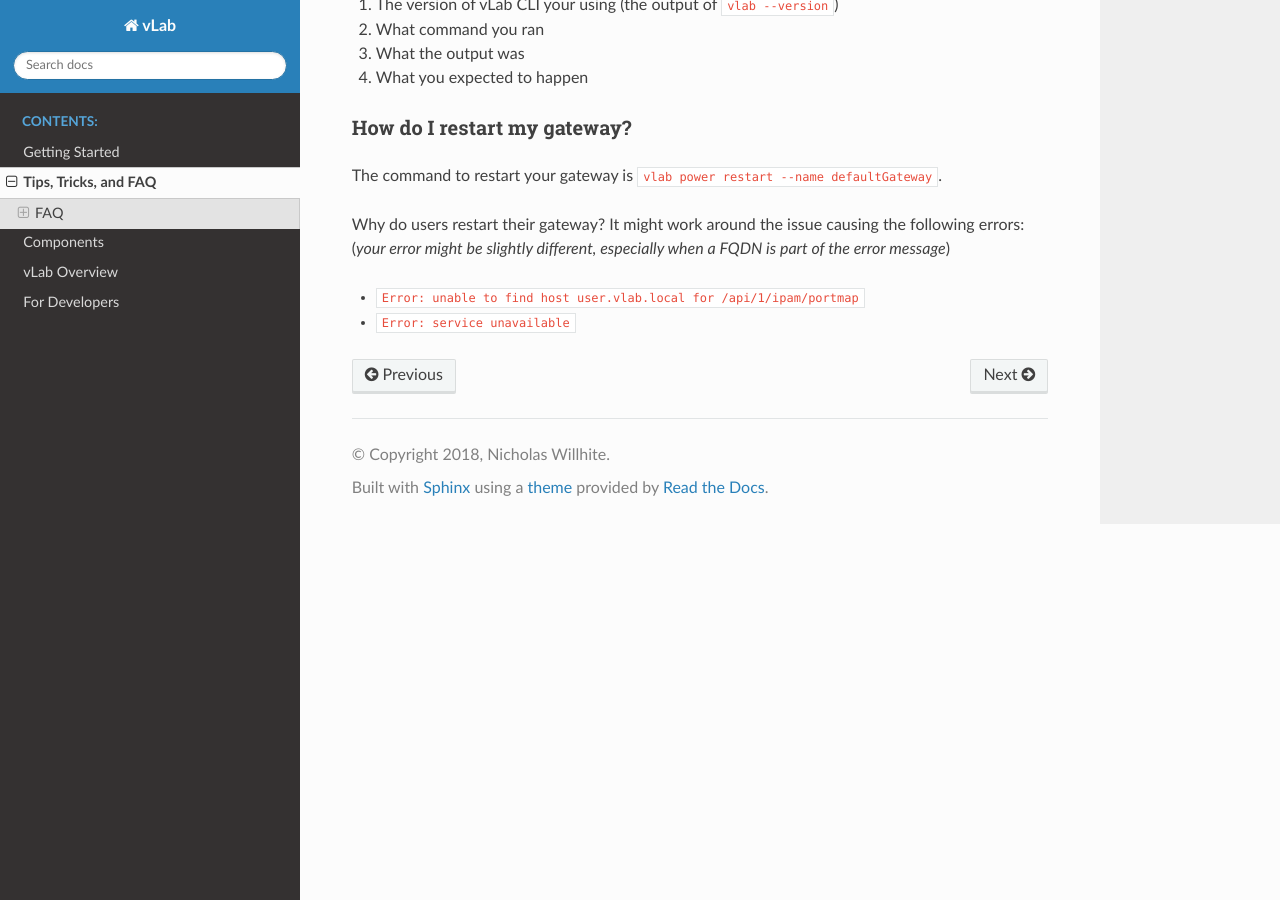
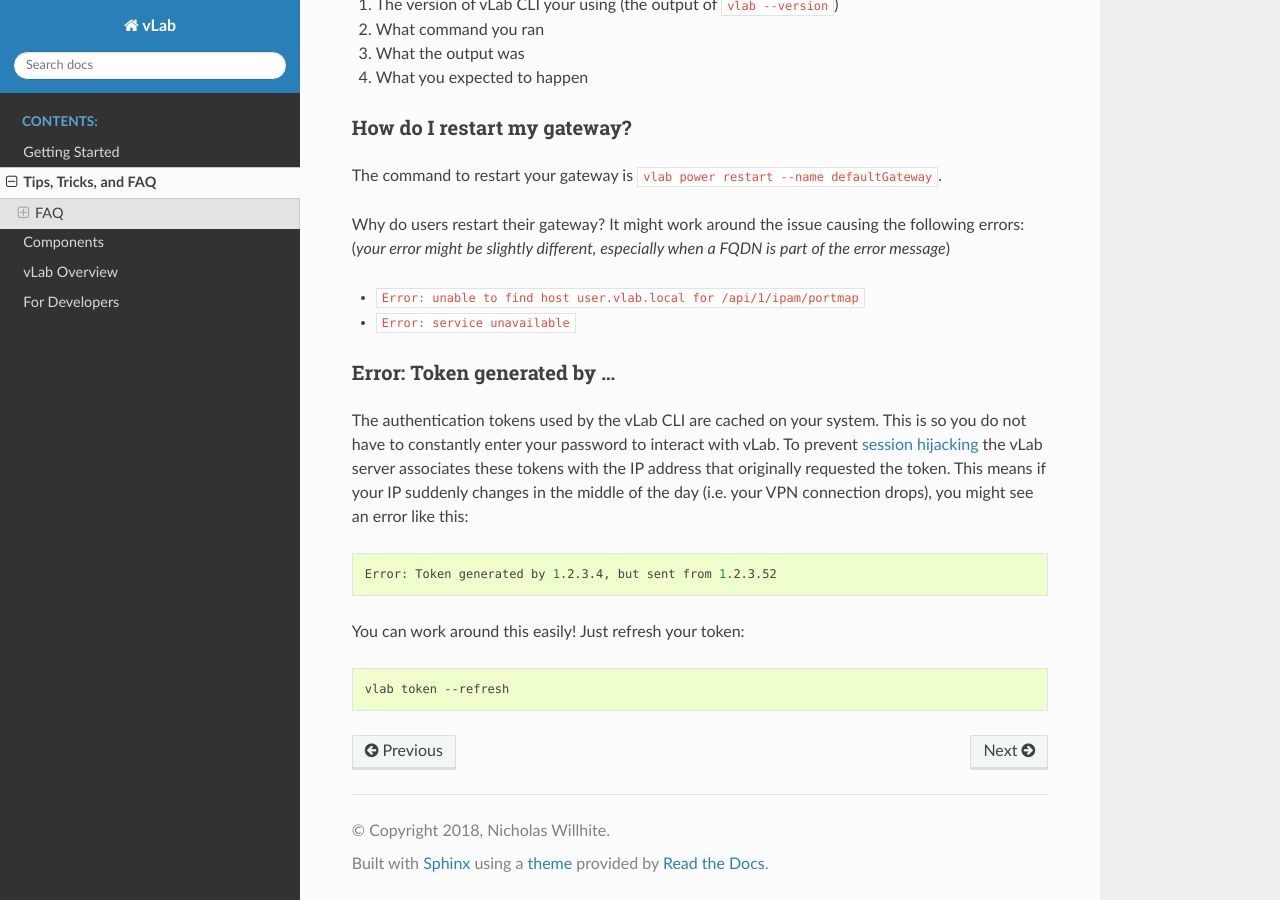
Before and after one commit to willnx/vlab_docs, a Sphinx documentation site: the page built from docs/source/tips_and_faq.rst, in a window 1280 px wide and 900 px high, scrolled down 1838 px. Built offline with Sphinx 7.4.7 and the Read the Docs theme 2.0.0, drawn with Linux system fonts in a browser that asks for light colours.

Commit message:
Added FAQ section for refreshing tokens

```diff
--- a/docs/source/tips_and_faq.rst
+++ b/docs/source/tips_and_faq.rst
@@ -102,3 +102,23 @@ errors:
 
 - ``Error: unable to find host user.vlab.local for /api/1/ipam/portmap``
 - ``Error: service unavailable``
+
+
+Error: Token generated by ...
+=============================
+The authentication tokens used by the vLab CLI are cached on your system. This
+is so you do not have to constantly enter your password to interact with vLab.
+To prevent `session hijacking <https://owasp.org/www-community/attacks/Session_hijacking_attack>`_
+the vLab server associates these tokens with the IP address that originally
+requested the token. This means if your IP suddenly changes in the middle of the
+day (i.e. your VPN connection drops), you might see an error like this:
+
+.. code-block:: shell
+
+   Error: Token generated by 1.2.3.4, but sent from 1.2.3.52
+
+You can work around this easily! Just refresh your token:
+
+.. code-block:: shell
+
+   vlab token --refresh
```
